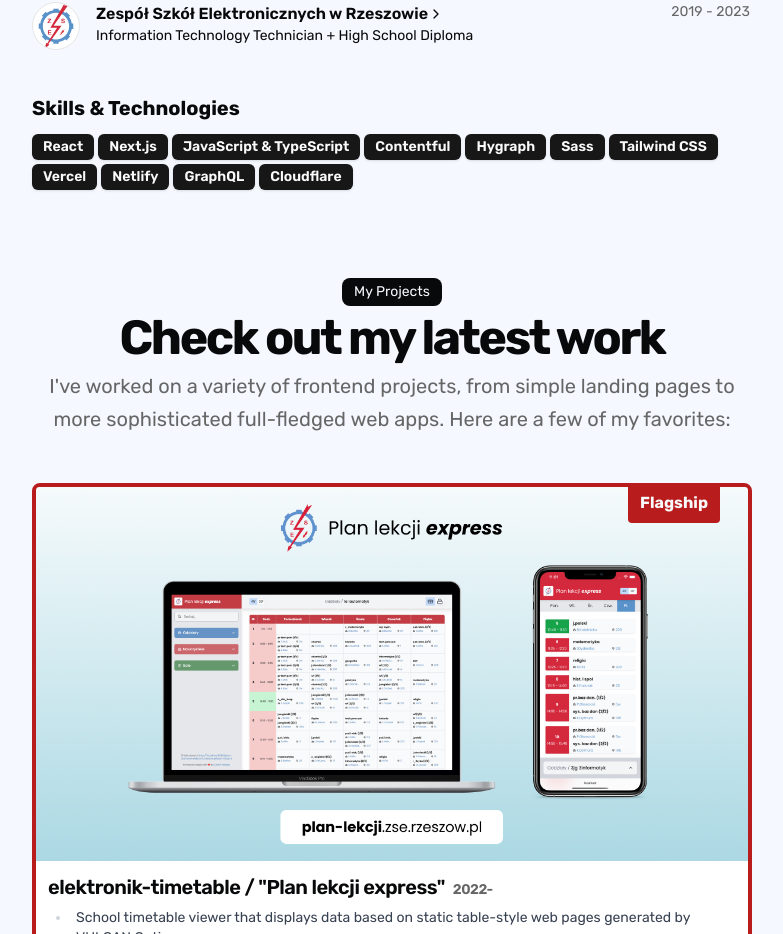
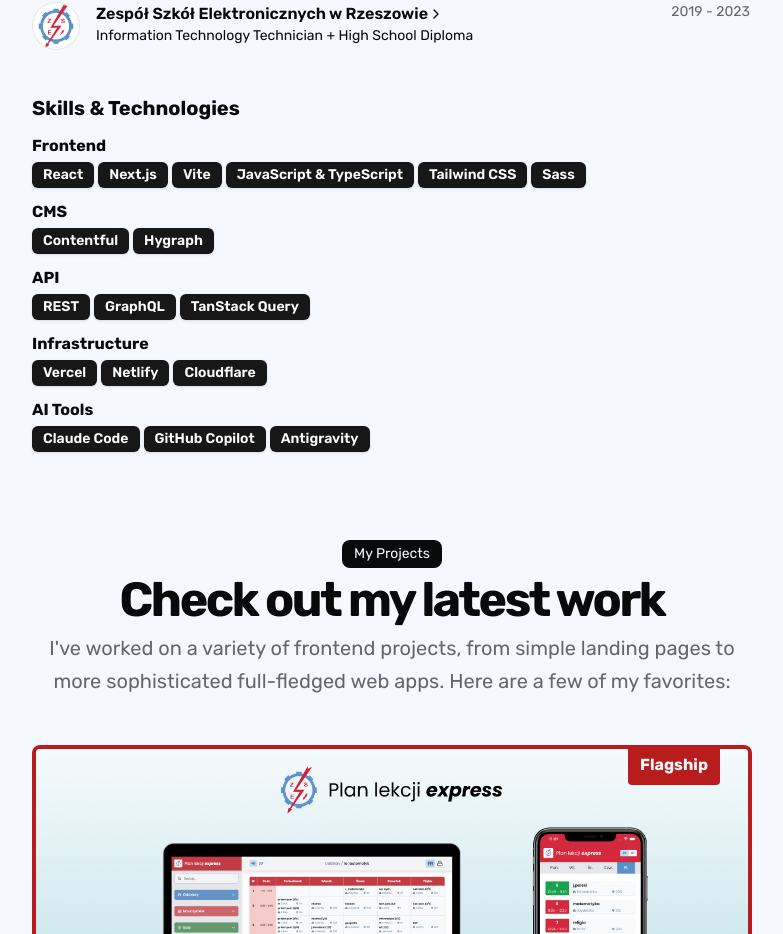
Before and after one commit to rico-et22/portfolio-website, a Next.js app: page / in a window 1280 px wide. Shown: the part 1480-2414 px from the top of the page, without its empty margins (248-1031 px from the left). Built offline with nearby package versions, Linux system fonts and the light colour scheme.

Commit message:
feat: group skills by category with section headers

```diff
--- a/src/app/page.tsx
+++ b/src/app/page.tsx
@@ -136,12 +136,17 @@
           <BlurFade delay={BLUR_FADE_DELAY * 9}>
             <h2 className="text-xl font-bold">Skills & Technologies</h2>
           </BlurFade>
-          <div className="flex flex-wrap gap-1">
-            {DATA.skills.map((skill, id) => (
-              <BlurFade key={skill} delay={BLUR_FADE_DELAY * 10 + id * 0.05}>
-                <Badge key={skill} className="text-sm">
-                  {skill}
-                </Badge>
+          <div className="flex flex-col gap-y-3">
+            {DATA.skills.map((group, groupId) => (
+              <BlurFade key={group.category} delay={BLUR_FADE_DELAY * 10 + groupId * 0.05}>
+                <div className="flex flex-col gap-1">
+                  <h3 className="text-base font-bold">{group.category}</h3>
+                  <div className="flex flex-wrap gap-1">
+                    {group.items.map((skill) => (
+                      <Badge key={skill} className="text-sm">{skill}</Badge>
+                    ))}
+                  </div>
+                </div>
               </BlurFade>
             ))}
           </div>
--- a/src/data/resume.tsx
+++ b/src/data/resume.tsx
@@ -145,17 +145,11 @@
 `,
   avatarUrl: "/me.png",
   skills: [
-    "React",
-    "Next.js",
-    "JavaScript & TypeScript",
-    "Contentful",
-    "Hygraph",
-    "Sass",
-    "Tailwind CSS",
-    "Vercel",
-    "Netlify",
-    "GraphQL",
-    "Cloudflare",
+    { category: "Frontend", items: ["React", "Next.js", "Vite", "JavaScript & TypeScript", "Tailwind CSS", "Sass"] },
+    { category: "CMS", items: ["Contentful", "Hygraph"] },
+    { category: "API", items: ["REST", "GraphQL", "TanStack Query"] },
+    { category: "Infrastructure", items: ["Vercel", "Netlify", "Cloudflare"] },
+    { category: "AI Tools", items: ["Claude Code", "GitHub Copilot", "Antigravity"] },
   ],
   // navbar: [{ href: "/", icon: HomeIcon, label: "Home" }],
   contact: {
```
